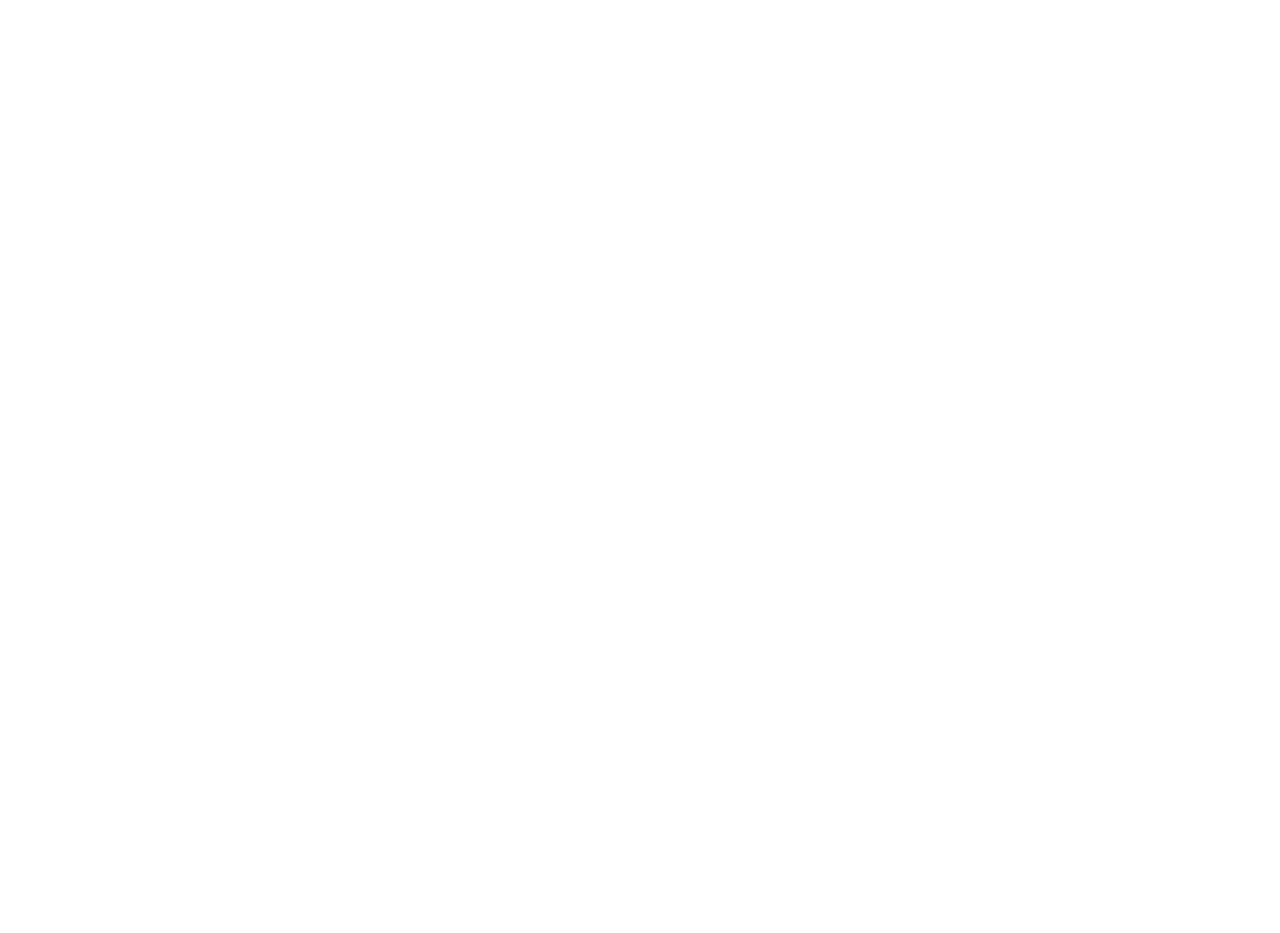
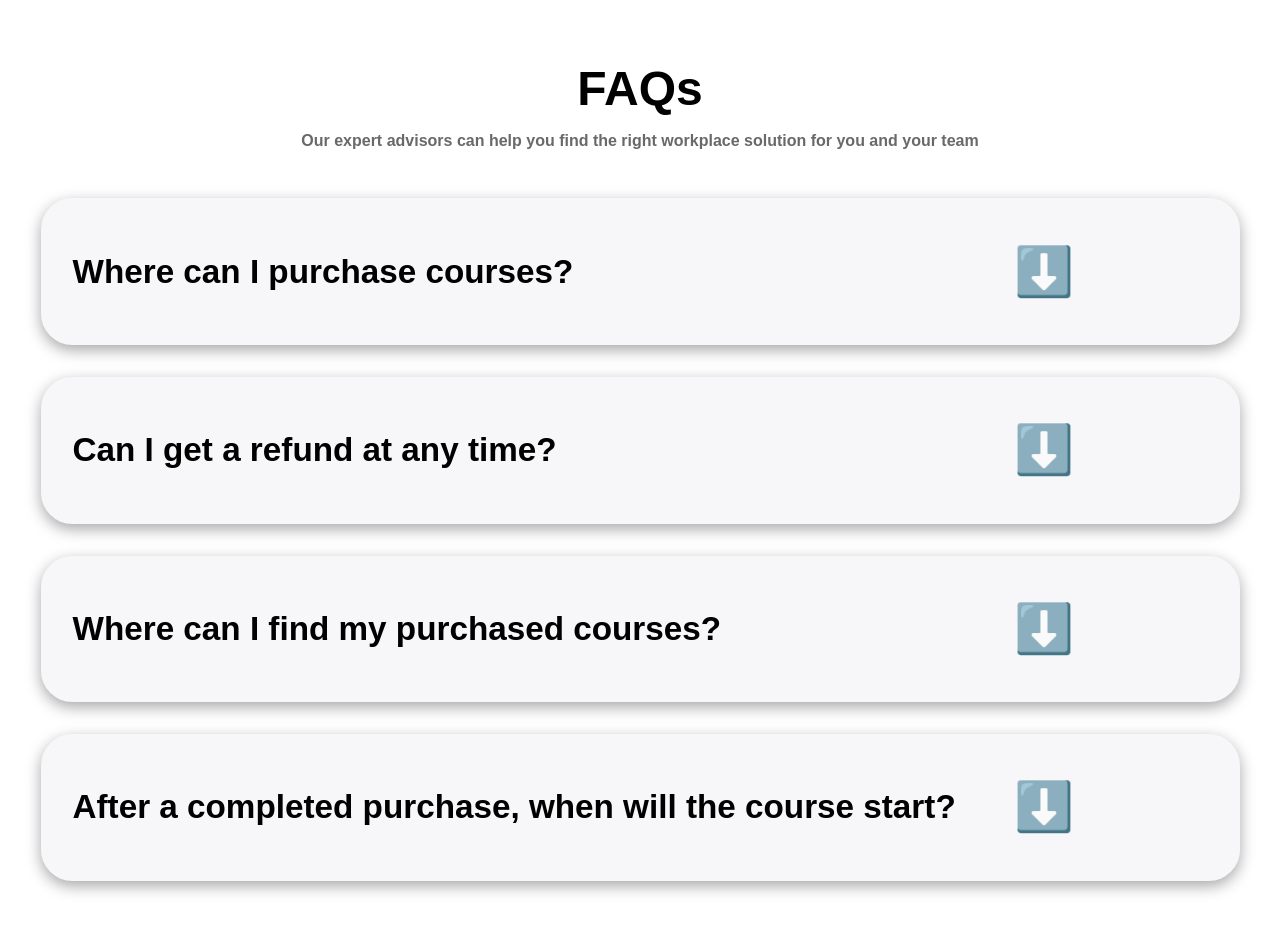
Before and after one commit to R0hanNayan/Creta-Class, a React (Create React App) app: page / in a window 1280 px wide. Shown: the part 2700-3633 px from the top of the page. Before the commit the page ends 2801 px from the top, so only its background shows below. Built offline with nearby package versions, Linux system fonts and the light colour scheme.

Commit message:
Added FAQ Section

```diff
--- a/src/App.js
+++ b/src/App.js
@@ -1,5 +1,6 @@
 import './App.css';
 import About from './components/About/About';
+import FAQ from './components/FAQ/FAQ';
 import Home from './components/Home/Home';
 import Navbar from './components/Navbar/Navbar';
 
@@ -9,6 +10,7 @@
       <Navbar />
       <Home />
       <About />
+      <FAQ />
     </div>
   );
 }
--- /dev/null
+++ b/src/components/FAQ/FAQ.jsx
@@ -0,0 +1,60 @@
+import React, { useState } from 'react';
+import './faq.css';
+
+
+const FAQ = () => {
+    const [isHidden1, setIsHidden1] = useState(true);
+    const [isHidden2, setIsHidden2] = useState(true);
+    const [isHidden3, setIsHidden3] = useState(true);
+    const [isHidden4, setIsHidden4] = useState(true);
+
+
+    return (
+        <div className='faq-container'>
+            <h1 className='faq-header'>FAQs</h1>
+            <p className='faq-p1'>Our expert advisors can help you find the right workplace solution for you and your team</p>
+
+            <div className='faq'>
+                <div className='faq-question-container'>
+                    <h1 className='faq-question'>Where can I purchase courses?</h1>
+                    <button className='faq-btn' onClick={()=>setIsHidden1(!isHidden1)}>{isHidden1 ? "⬇️" : "⬆️"}</button>
+                </div>
+                <div className='faq-answers' style={{ display: isHidden1 ? "none" : "flex" }}>
+                    <p className='faq-points'>Here are three ways to purchase your courses:</p>
+                    <p className='faq-points'>1. Click the "Try it now" button above to purchase your Trial Lessons;</p>
+                    <p className='faq-points'>2. Purchase courses on the official website;</p>
+                    <p className='faq-points'>3. Download the "Creta Class" app and purchase your desired courses in the app.</p>
+                </div>
+            </div>
+            <div className='faq'>
+                <div className='faq-question-container'>
+                    <h1 className='faq-question'>Can I get a refund at any time?</h1>
+                    <button className='faq-btn' onClick={()=>setIsHidden2(!isHidden2)}>{isHidden2 ? "⬇️" : "⬆️"}</button>
+                </div>
+                <div className='faq-answers' style={{ display: isHidden2 ? "none" : "flex" }}>
+                    <p className='faq-points'>Sorry, But the course once purchased cannot be refunded.</p>
+                </div>
+            </div>
+            <div className='faq'>
+                <div className='faq-question-container'>
+                    <h1 className='faq-question'>Where can I find my purchased courses?</h1>
+                    <button className='faq-btn' onClick={()=>setIsHidden3(!isHidden3)}>{isHidden3 ? "⬇️" : "⬆️"}</button>
+                </div>
+                <div className='faq-answers' style={{ display: isHidden3 ? "none" : "flex" }}>
+                    <p className='faq-points'>You can find your courses in "My Courses" Section.</p>
+                </div>
+            </div>
+            <div className='faq'>
+                <div className='faq-question-container'>
+                    <h1 className='faq-question'>After a completed purchase, when will the course start?</h1>
+                    <button className='faq-btn' onClick={()=>setIsHidden4(!isHidden4)}>{isHidden4 ? "⬇️" : "⬆️"}</button>
+                </div>
+                <div className='faq-answers' style={{ display: isHidden4 ? "none" : "flex" }}>
+                    <p className='faq-points'>The courses are pre-recorded and can be started right away.</p>
+                </div>
+            </div>
+        </div>
+    )
+}
+
+export default FAQ
--- /dev/null
+++ b/src/components/FAQ/faq.css
@@ -0,0 +1,76 @@
+.faq-container{
+    position: relative;
+    display: flex;
+    flex-direction: column;
+    justify-content: center;
+    align-items: center;
+    width: 100%;
+    top: -4rem;
+}
+
+.faq-header{
+    font-family: "Montserrat", sans-serif;
+    font-size: 3rem;
+    font-weight: 800;
+}
+
+.faq-p1{
+    margin-top: -1rem;
+    font-family: "Montserrat", sans-serif;
+    font-size: 1rem;
+    font-weight: 600;
+    color: dimgray;
+}
+
+.faq{
+    padding: 2rem;
+    display: flex;
+    flex-direction: column;
+    justify-items: center;
+    align-items: flex-start;
+    width: 70.938rem;
+    background-color: #F7F7FA;
+    border-radius: 1.949rem;
+    box-shadow: rgba(0, 0, 0, 0.35) 0px 5px 15px;
+    margin-top: 2rem;
+}
+
+.faq-question-container{
+    display: flex;
+    flex-direction: row;
+    align-items: center;
+    justify-content: flex-start;
+}
+
+.faq-question{
+    font-family: "Montserrat", sans-serif;
+    font-size: 2.079rem;
+    font-weight: 600;
+}
+
+.faq-btn{
+    position: absolute;
+    right: 12rem;
+    border: none;
+    display: flex;
+    background-color: #F7F7FA;
+    justify-content: center;
+    align-items: center;
+    font-size: 3rem;
+    cursor: pointer;
+}
+
+.faq-answers{
+    display: flex;
+    flex-direction: column;
+    align-items: flex-start;
+    justify-content: center;
+}
+
+.faq-points{
+    font-family: "Montserrat", sans-serif;
+    font-size: 1.2rem;
+    font-weight: 600;
+    color: dimgrey;
+    margin-bottom: -0.3rem;
+}
--- a/src/components/Home/home.css
+++ b/src/components/Home/home.css
@@ -91,3 +91,8 @@
     color: #FF7B3A;
     cursor: pointer;
 }
+
+.home-img{
+    height: 38.875rem;
+    width: 42.563rem;
+}
```
